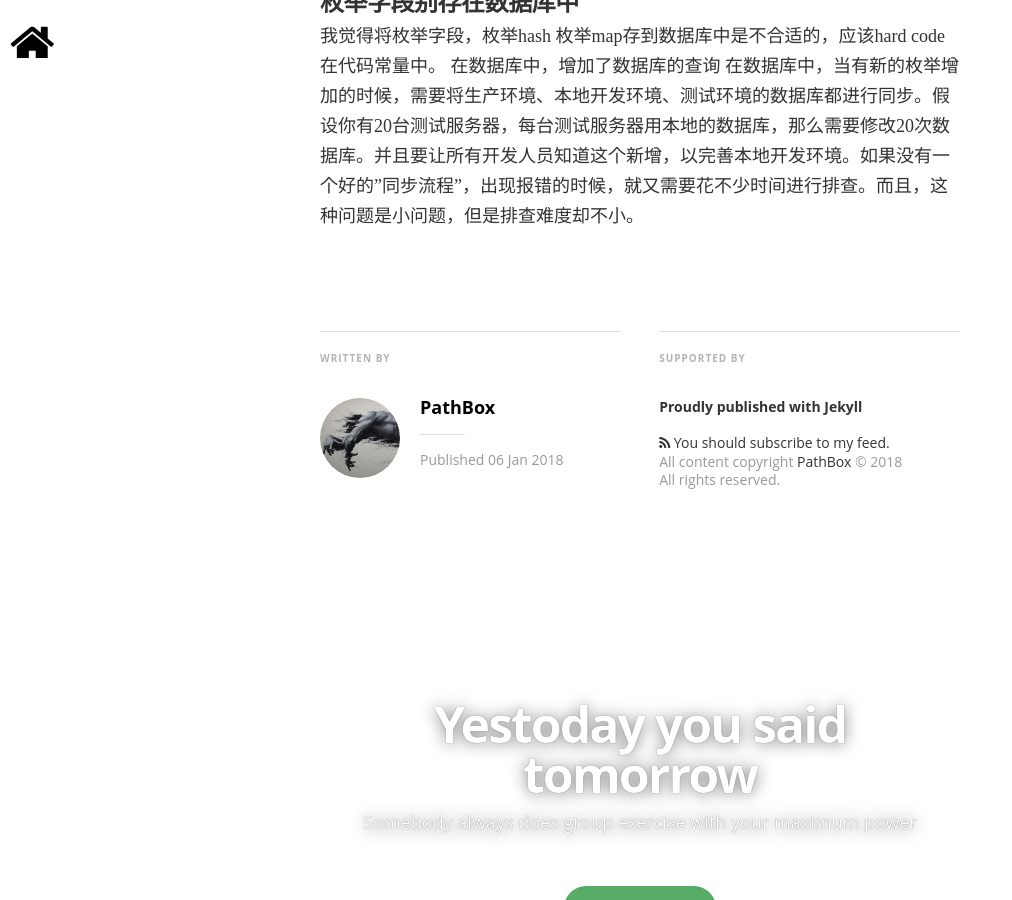
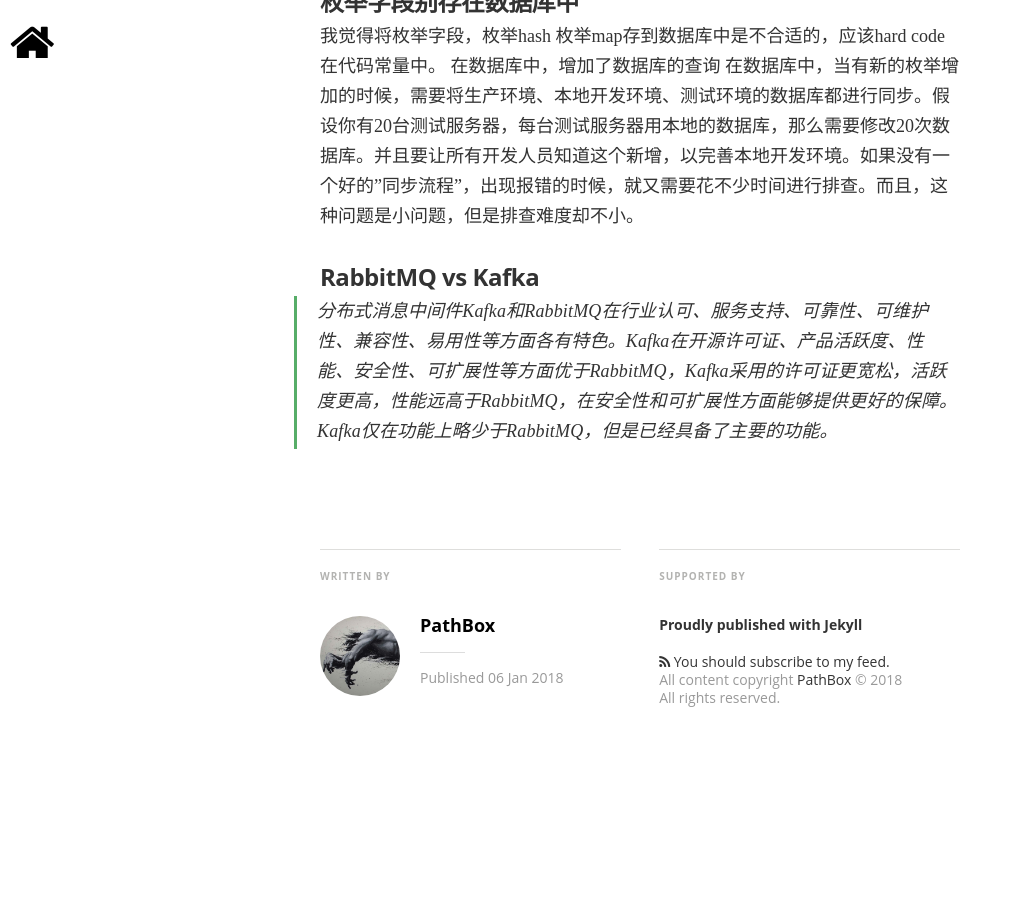
Before and after one commit to pathbox/pathbox.github.io, a Jekyll site: the page built from _posts/2018-01-06-work-summary-in-Udesk-twelve.md, in a window 1280 px wide and 900 px high, scrolled down 5531 px. Shown: the whole window, without its empty margins (0-1012 px from the left). Built offline with Jekyll 4.4.1, drawn with Linux system fonts in a browser that asks for light colours; nearby versions of some CDN libraries; some web fonts are replaced; comment, search, counter and statistics services are not loaded.

Commit message:
RabbitMQ vs Kafka

```diff
--- a/_posts/2018-01-06-work-summary-in-Udesk-twelve.md
+++ b/_posts/2018-01-06-work-summary-in-Udesk-twelve.md
@@ -146,3 +146,7 @@ godoc -http=:6060
 我觉得将枚举字段，枚举hash 枚举map存到数据库中是不合适的，应该hard code 在代码常量中。
 在数据库中，增加了数据库的查询
 在数据库中，当有新的枚举增加的时候，需要将生产环境、本地开发环境、测试环境的数据库都进行同步。假设你有20台测试服务器，每台测试服务器用本地的数据库，那么需要修改20次数据库。并且要让所有开发人员知道这个新增，以完善本地开发环境。如果没有一个好的”同步流程”，出现报错的时候，就又需要花不少时间进行排查。而且，这种问题是小问题，但是排查难度却不小。
+
+##### RabbitMQ vs Kafka
+
+>分布式消息中间件Kafka和RabbitMQ在行业认可、服务支持、可靠性、可维护性、兼容性、易用性等方面各有特色。Kafka在开源许可证、产品活跃度、性能、安全性、可扩展性等方面优于RabbitMQ，Kafka采用的许可证更宽松，活跃度更高，性能远高于RabbitMQ，在安全性和可扩展性方面能够提供更好的保障。Kafka仅在功能上略少于RabbitMQ，但是已经具备了主要的功能。
```
